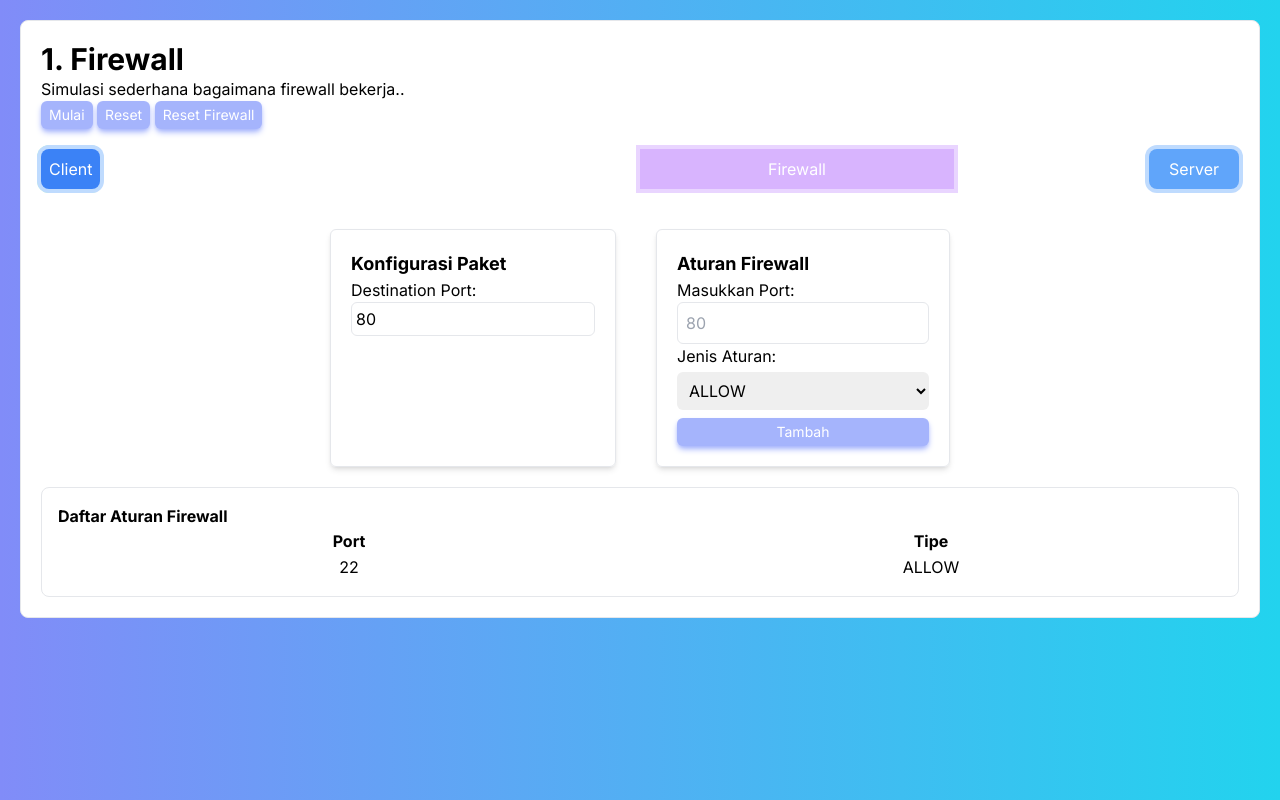
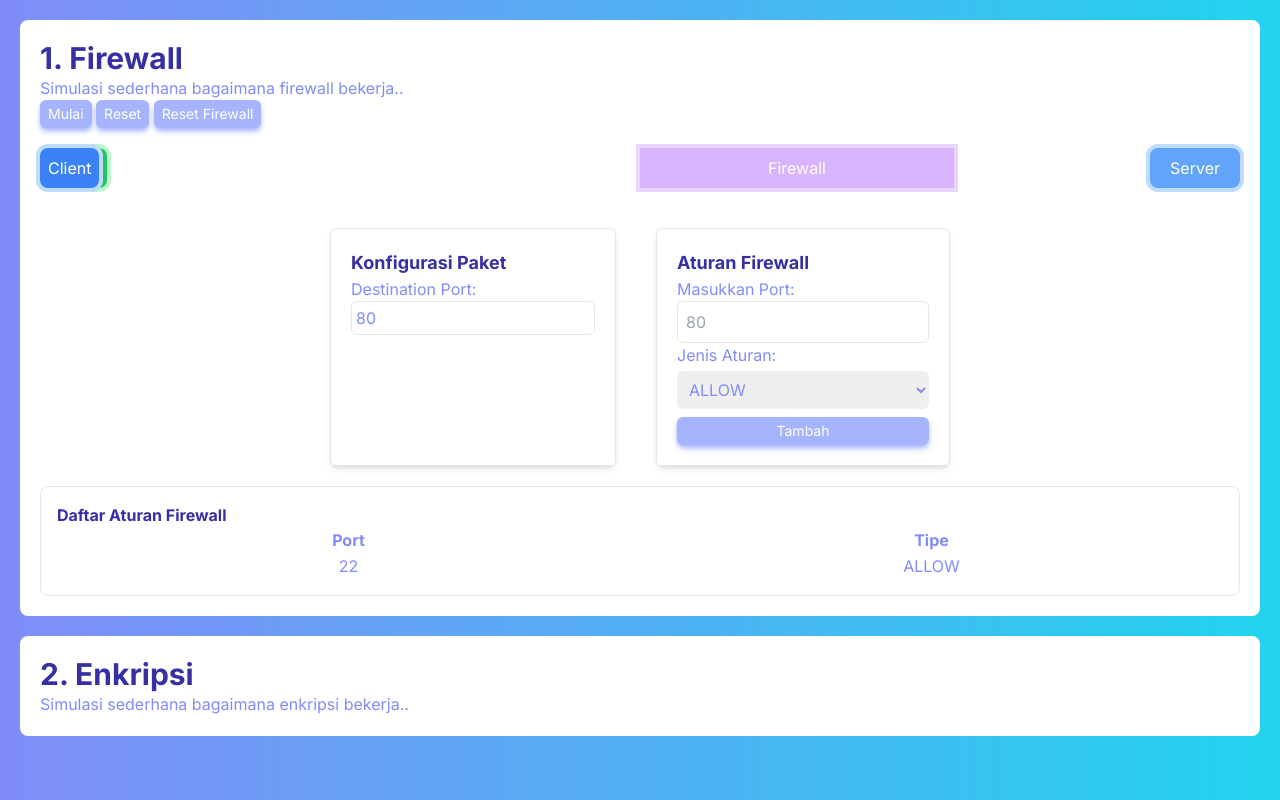
Before and after one commit to Khuirul-Huda/fw-ec-simulation, a plain HTML site: page index.html in a window 1280 px wide. Drawn offline with nearby package versions, Linux system fonts and the light colour scheme.

Commit message:
style revision

```diff
--- a/index.html
+++ b/index.html
@@ -26,9 +26,9 @@
 
     </header>
     <main class="container mx-auto">
-        <section class="border rounded-lg p-5 m-5 bg-white">
-            <h2 class="font-bold text-3xl">1. Firewall</h2>
-            <p>Simulasi sederhana bagaimana firewall bekerja..</p>
+        <section class=" rounded-lg p-5 m-5 bg-white">
+            <h2 class="font-bold text-3xl text-indigo-800">1. Firewall</h2>
+            <p class="text-indigo-400">Simulasi sederhana bagaimana firewall bekerja..</p>
             <div>
                 <button id="start-sim"
                     class="p-1 px-2 bg-indigo-300 text-white shadow-md shadow-indigo-300 rounded-md text-sm transition-all hover:-translate-y-1">Mulai</button>
@@ -40,7 +40,7 @@
             </div>
             <div class="my-5 h-10 w-full relative">
                 <div class="absolute ring-4 ring-green-200  top-0  h-10 bg-green-500 rounded-lg p-2 text-white"
-                    id="paket-prototipe">Paket</div>
+                    id="paket-prototipe">Packet</div>
                 <div class="absolute ring-4 ring-blue-200 top-0  h-10 bg-blue-500 rounded-lg p-2 text-white"
                     id="client-prototipe">Client</div>
                 <div class="absolute   hover:scale-105 transition-all left-1/2 h-10  bg-purple-300 flex items-center lg:px-32 sm:px-8 md:px-10 px-3 ring-4 text-white ring-purple-200"
@@ -51,21 +51,21 @@
             </div>
             <div class="flex flex-wrap justify-center">
                 <form action="" id="paket" class="shadow-md border rounded-md m-5 p-5 flex flex-col">
-                    <h3 class="font-bold text-lg">Konfigurasi Paket</h3>
-                    <label for="destination-port">Destination Port: </label>
-                    <input class="border p-1 rounded-md" value="80" placeholder="80 (default)" type="number"
+                    <h3 class="font-bold text-lg text-indigo-800">Konfigurasi Paket</h3>
+                    <label for="destination-port" class="text-indigo-400">Destination Port: </label>
+                    <input class="border p-1 rounded-md text-indigo-400" value="80" placeholder="80 (default)" type="number"
                         name="destination-port" id="destination-port">
                     <!-- <button class="block p-2 mt-1 bg-yellow-300 hover:-translate-y-1 transition-all">Kirim Paket</button> -->
 
                 </form>
                 <form action="" id="firewall-rules" class="shadow-md border rounded-md m-5 p-5 flex flex-col">
-                    <h3 class="font-bold text-lg">Aturan Firewall</h3>
-                    <label for="port-input">Masukkan Port:</label>
-                    <input class="border rounded-md p-2" placeholder="80" type="text" name="port-input" id="port-input"
+                    <h3 class="font-bold text-lg text-indigo-800">Aturan Firewall</h3>
+                    <label for="port-input" class=" text-indigo-400">Masukkan Port:</label>
+                    <input class="border rounded-md p-2 text-indigo-400" placeholder="80" type="text" name="port-input" id="port-input"
                         required>
 
-                    <label for="rule-type">Jenis Aturan:</label>
-                    <select name="rule-type" class="my-1 p-2 rounded-md mb-2" id="rule-type">
+                    <label for="rule-type" class="text-indigo-400">Jenis Aturan:</label>
+                    <select name="rule-type" class="my-1 p-2 rounded-md mb-2 text-indigo-400" id="rule-type">
                         <option value="ALLOW">ALLOW</option>
                         <option value="DENY">DENY</option>
                     </select>
@@ -76,9 +76,9 @@
             </div>
 
             <div class="border p-4 rounded-lg">
-                <h3 class="font-bold ">Daftar Aturan Firewall</h3>
+                <h3 class="font-bold text-indigo-800">Daftar Aturan Firewall</h3>
                 <div id="firewall-rules-list">
-                    <table class="table-fixed w-full text-center table">
+                    <table class="table-fixed w-full text-center table text-indigo-400">
                         <thead>
                             <tr>
                                 <th>Port</th>
@@ -97,6 +97,12 @@
 
             </div>
 
+
+        </section>
+
+        <section class=" rounded-lg p-5 m-5 bg-white">
+            <h2 class="font-bold text-3xl text-indigo-800">2. Enkripsi</h2>
+            <p class="text-indigo-400">Simulasi sederhana bagaimana enkripsi bekerja..</p>
 
         </section>
     </main>
```
Also changed, not shown: style.css.
